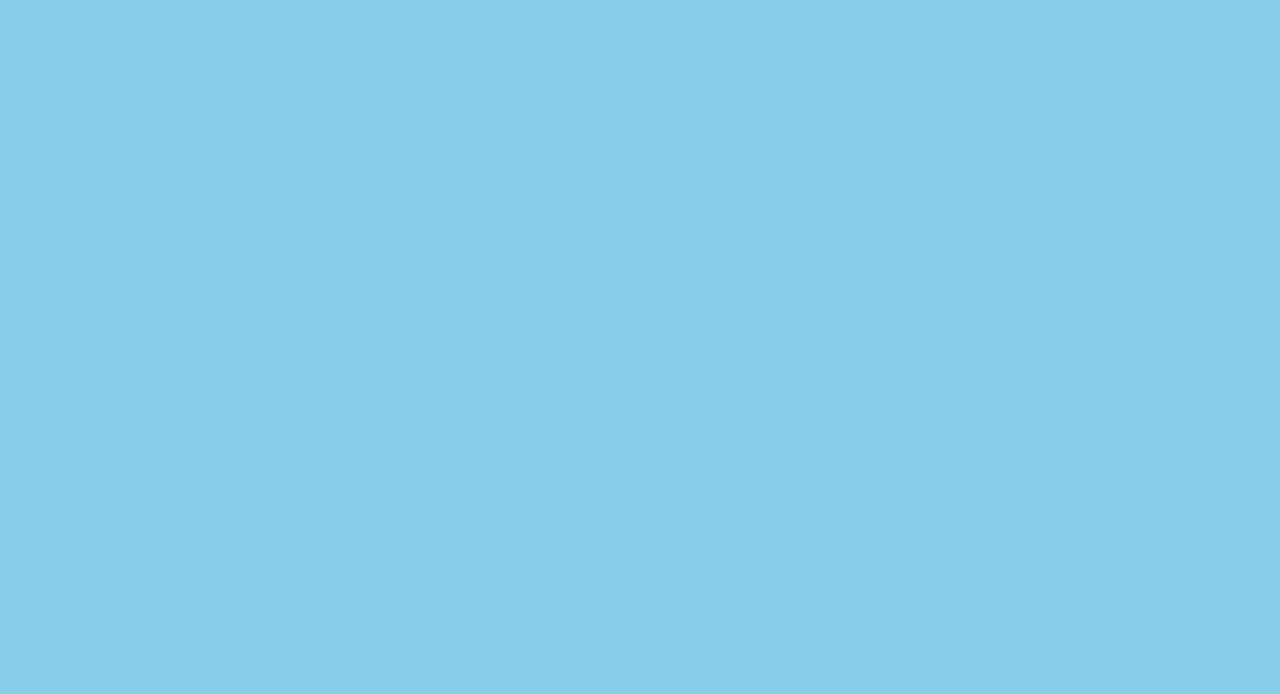
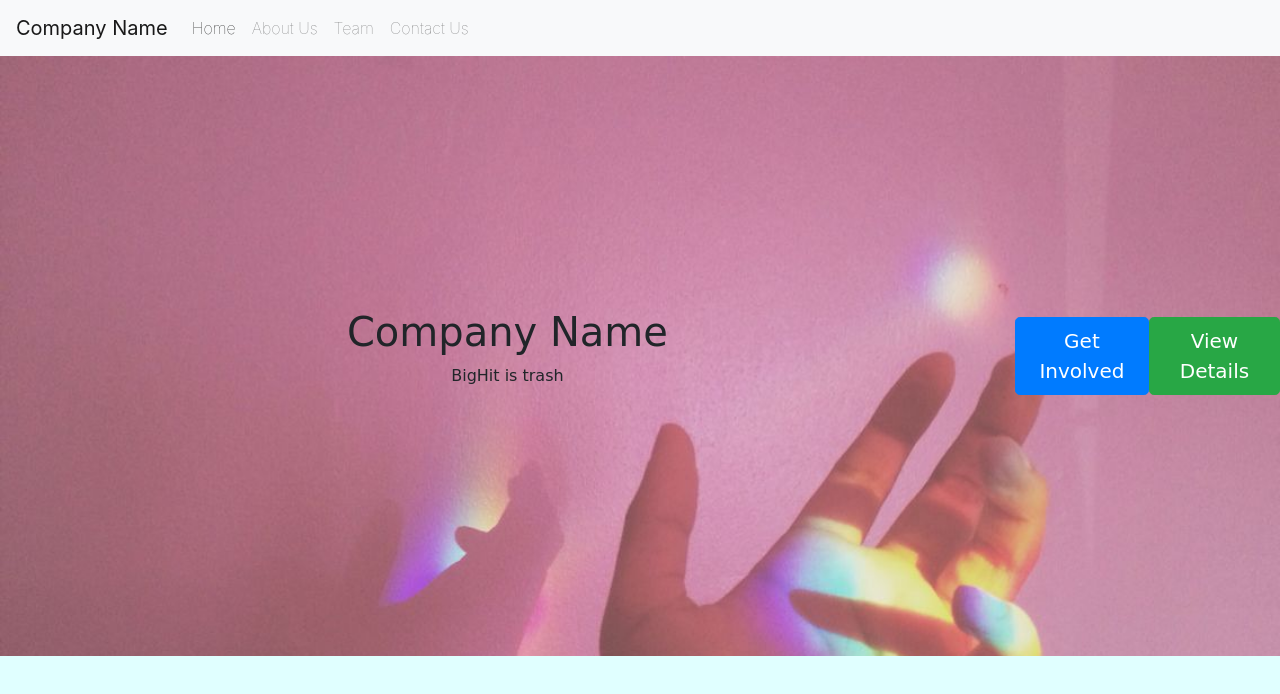
Before and after one commit to LeslieHunter/project1, a plain HTML site: page index.html in a window 1280 px wide. Drawn offline with nearby package versions, Linux system fonts and the light colour scheme; a web font is replaced by a local one.

Commit message:
drift oof

```diff
--- a/index.html
+++ b/index.html
@@ -3,9 +3,36 @@
     <head>
      <title>Boilerplate Snippet</title>
      <link rel="stylesheet" href="https://stackpath.bootstrapcdn.com/bootstrap/4.3.1/css/bootstrap.min.css" integrity="sha384-ggOyR0iXCbMQv3Xipma34MD+dH/1fQ784/j6cY/iJTQUOhcWr7x9JvoRxT2MZw1T" crossorigin="anonymous">
-    <link rel="stylesheet" type="text/css" href="style.css">
+     <link rel="stylesheet" type="text/css" href="style.css">
+     <link href="https://fonts.googleapis.com/css?family=Herr+Von+Muellerhoff" rel="stylesheet">
     </head>
     <body>
+        <!-- nav bar ----------------------------- -->
+        <nav class="navbar navbar-expand-lg navbar-light bg-light">
+  <a class="navbar-brand" href="#">Company Name</a>
+  <button class="navbar-toggler" type="button" data-toggle="collapse" data-target="#navbarNavAltMarkup" aria-controls="navbarNavAltMarkup" aria-expanded="false" aria-label="Toggle navigation">
+    <span class="navbar-toggler-icon"></span>
+  </button>
+  <div class="collapse navbar-collapse" id="navbarNavAltMarkup">
+    <div class="navbar-nav">
+      <a class="nav-item nav-link active" href="#">Home <span class="sr-only">(current)</span></a>
+      <a class="nav-item nav-link" href="#">About Us</a>
+      <a class="nav-item nav-link" href="#">Team</a>
+      <a class="nav-item nav-link" href="#" tabindex="-1" aria-disabled="true">Contact Us</a>
+    </div>
+  </div>
+</nav>
+        <!-- end nav bar ----------------------------- -->
+        <!-- Header ---------------------------------- -->
+        <header class="d-flex align-items-center">
+            <div class="container">
+                <h1>Company Name</h1>
+                <p>BigHit is trash</p>
+            </div>
+            <button class="btn btn-lg btn-primary">Get Involved</button>
+            <button class="btn btn-lg btn-success">View Details</button>
+        </header>
+        <!-- end header ------------------------------ -->
        <script src="https://code.jquery.com/jquery-3.3.1.slim.min.js" integrity="sha384-q8i/X+965DzO0rT7abK41JStQIAqVgRVzpbzo5smXKp4YfRvH+8abtTE1Pi6jizo" crossorigin="anonymous"></script>
        <script src="https://cdnjs.cloudflare.com/ajax/libs/popper.js/1.14.7/umd/popper.min.js" integrity="sha384-UO2eT0CpHqdSJQ6hJty5KVphtPhzWj9WO1clHTMGa3JDZwrnQq4sF86dIHNDz0W1" crossorigin="anonymous"></script>
        <script src="https://stackpath.bootstrapcdn.com/bootstrap/4.3.1/js/bootstrap.min.js" integrity="sha384-JjSmVgyd0p3pXB1rRibZUAYoIIy6OrQ6VrjIEaFf/nJGzIxFDsf4x0xIM+B07jRM" crossorigin="anonymous"></script>
--- a/style.css
+++ b/style.css
@@ -1,3 +1,21 @@
 body{
-    background-color: skyblue
+    background-color: LIGHTCYAN
 }
+
+.nav-link{
+    font-weight: lighter
+}
+
+.nav-link:hover{
+    font-weight: bolder;
+    background-color: #eee
+}
+header{
+    height:600px;
+    width:100%;
+    background-image:url("aesthetic.jpg");
+    background-size: cover;
+    text-align:center;
+    font-family: 'Herr Von Muellerhoff', cursive;
+
+}
```
Also changed, not shown: aesthetic.jpg (added).
